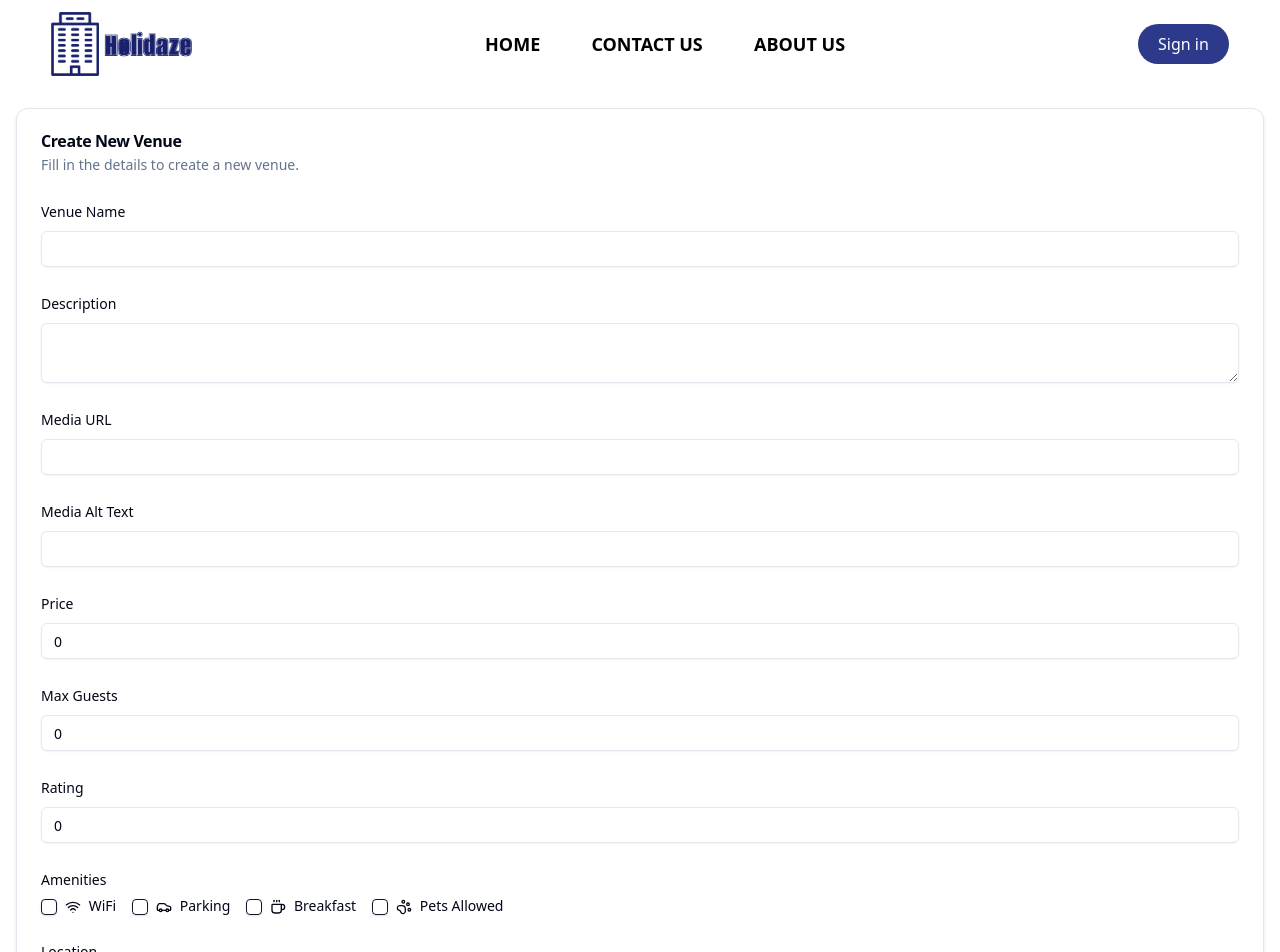
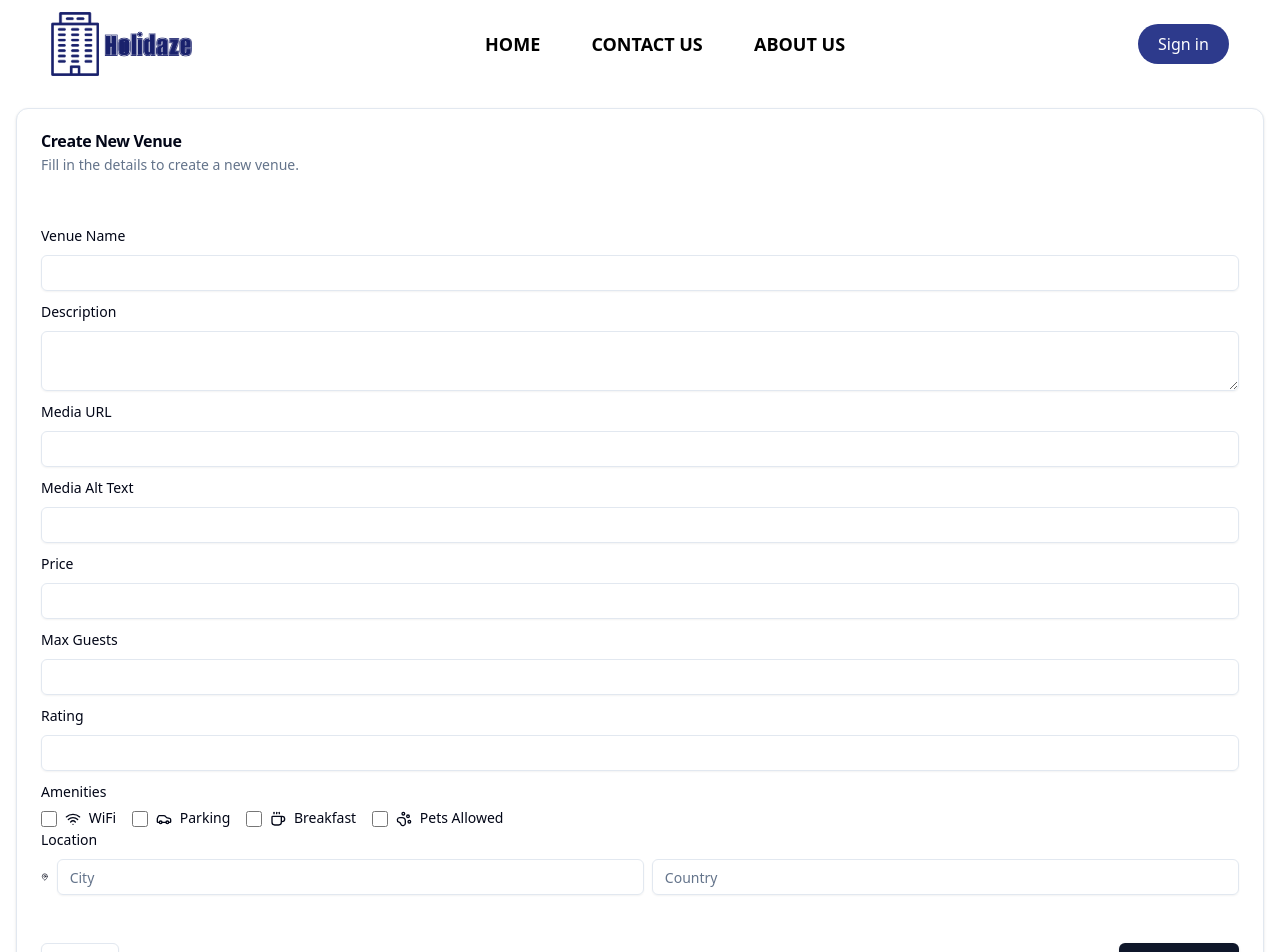
Before and after one commit to MusaabAbdalla/project-exam-2, a React (Vite) app: page /createvenue in a window 1280 px wide. Shown: the top 952 px of the page. Built offline with nearby package versions, Linux system fonts and the light colour scheme.

Commit message:
trying fixing a bug with sign-in button

```diff
--- /dev/null
+++ b/src/api/auth/createVenue.jsx
@@ -0,0 +1,61 @@
+const API_BASE = "https://v2.api.noroff.dev/";
+const CREATE_VENUE = "holidaze/venues";
+import { load } from "@/storage/load";
+import { API_KEY } from "@/var/variables";
+
+export async function createVenue(formData) {
+  try {
+    const option = {
+      method: "POST",
+      headers: {
+        "Content-Type": "application/json",
+        Authorization: `Bearer ${load("token")}`,
+        "x-Noroff-API-Key": API_KEY,
+      },
+      body: JSON.stringify({
+        name: formData.name,
+        description: formData.description,
+        media: [
+          {
+            url: formData.mediaUrl,
+            alt: formData.mediaAlt,
+          },
+        ],
+        price: formData.price,
+        maxGuests: formData.maxGuests,
+        rating: formData.rating,
+        meta: {
+          wifi: formData.wifi,
+          parking: formData.parking,
+          breakfast: formData.breakfast,
+          pets: formData.pets,
+        },
+        location: {
+          city: formData.city,
+          country: formData.country,
+        },
+      }),
+    };
+    //this is the best way to fetch the status of the request
+    const response = await fetch(API_BASE + CREATE_VENUE, option);
+    console.log(response);
+    const json = await response.json();
+    console.log(json.data);
+
+    let result, message;
+    if (response.status === 201) {
+      result = true;
+      message = "Venue is created successfully";
+      let data = json.data;
+
+      return { result, data, message };
+    } else {
+      result = false;
+      message = json.errors[0].message;
+      let data = "";
+      return { result, data, message };
+    }
+  } catch (error) {
+    console.log(error);
+  }
+}
--- a/src/context/AuthContext.jsx
+++ b/src/context/AuthContext.jsx
@@ -1,4 +1,4 @@
-import React, { Children } from "react";
+import React from "react";
 import { createContext, useState, useContext } from "react";
 
 const AuthContext = createContext();
--- a/src/routes/createNewVenue.jsx
+++ b/src/routes/createNewVenue.jsx
@@ -22,81 +22,99 @@ import {
   AlertCircle,
   CheckCircle2,
 } from "lucide-react";
+import { useForm } from "react-hook-form";
+import * as yup from "yup";
+import { yupResolver } from "@hookform/resolvers/yup";
+import { createVenue } from "@/api/auth/createVenue";
+import { ExclamationTriangleIcon } from "@radix-ui/react-icons";
+import { RocketIcon } from "@radix-ui/react-icons";
+import { useNavigate } from "react-router-dom";
+//form validation schema setup
+const schema = yup
+  .object({
+    name: yup.string().required("Venue name is required"),
+    description: yup.string().required("Description is required"),
+    mediaUrl: yup.string().required("A valid image url is required"),
+    mediaAlt: yup.string().required("Media Alt is required"),
+    price: yup
+      .number()
+      .typeError("A valid number is required")
+      .positive("Price must be positive")
+      .integer("Price must be integer")
+      .required("This field is required"),
+    maxGuests: yup
+      .number()
+      .typeError("A valid number is required")
+      .positive("Guests max number  must be positive")
+      .integer("Guests max number  must be integer")
+      .required("This field is required"),
+    rating: yup
+      .number()
+      .typeError("A valid number is required")
+      .min(0, "Rating cannot be less than 0")
+      .max(5, "Rating cannot be greater than 5")
+      .required("This field is required"),
+    wifi: yup.boolean(),
+    parking: yup.boolean(),
+    breakfast: yup.boolean(),
+    pets: yup.boolean(),
+    city: yup.string(),
+    country: yup.string(),
+  })
+  .required();
 
 export default function CreateNewVenue() {
-  const [venueData, setVenueData] = useState({
-    name: "",
-    description: "",
-    media: [{ url: "", alt: "" }],
-    price: 0,
-    maxGuests: 0,
-    rating: 0,
-    meta: {
-      wifi: false,
-      parking: false,
-      breakfast: false,
-      pets: false,
-    },
-    location: {
-      city: "",
-      country: "",
-    },
-  });
+  const [success, setSuccess] = useState("");
+  const [error, setError] = useState("");
+  const navigate = useNavigate();
+  //initialize  react-hook-form
+  const {
+    register,
+    handleSubmit,
+    formState: { errors },
+  } = useForm({ resolver: yupResolver(schema) });
 
-  const [alert, setAlert] = useState({ type: null, message: "" });
+  //form submission handler
+  async function onSubmit(formData) {
+    console.log(formData);
+    const { result, data, message } = await createVenue(formData);
 
-  const handleInputChange = (e) => {
-    const { name, value } = e.target;
-    setVenueData((prevData) => ({
-      ...prevData,
-      [name]: value,
-    }));
-  };
-
-  const handleMetaChange = (name) => {
-    setVenueData((prevData) => ({
-      ...prevData,
-      meta: {
-        ...prevData.meta,
-        [name]: !prevData.meta[name],
-      },
-    }));
-  };
-
-  const handleLocationChange = (e) => {
-    const { name, value } = e.target;
-    setVenueData((prevData) => ({
-      ...prevData,
-      location: {
-        ...prevData.location,
-        [name]: value,
-      },
-    }));
-  };
-
-  const handleSubmit = async (e) => {
-    e.preventDefault();
-    try {
-      // Here you would typically send the venueData to your API
-      // For demonstration, we'll simulate an API call with a timeout
-      await new Promise((resolve) => setTimeout(resolve, 1000));
-      setAlert({ type: "success", message: "Venue created successfully!" });
-    } catch (error) {
-      setAlert({
-        type: "error",
-        message: "Error creating venue. Please try again.",
-      });
+    if (result) {
+      console.log(result, data, message);
+      setSuccess(
+        <div>
+          <Alert>
+            <RocketIcon className="h-4 w-4" />
+            <AlertTitle className="text-green-600">Venue Created</AlertTitle>
+            <AlertDescription></AlertDescription>
+          </Alert>
+        </div>,
+      );
+      setTimeout(() => {
+        setSuccess("");
+        navigate("/");
+      }, 3000);
+    } else {
+      console.log(result, data, message);
+      setError(
+        <div>
+          <Alert variant="destructive" className="mx-auto mt-4 w-[350px]">
+            <ExclamationTriangleIcon className="h-4 w-4" />
+            <AlertTitle>Error</AlertTitle>
+            <AlertDescription>{message}</AlertDescription>
+          </Alert>
+        </div>,
+      );
+      setTimeout(() => {
+        setError("");
+      }, 2000);
     }
-  };
-
-  const handleCancel = () => {
-    // Here you would typically handle the cancellation, e.g., navigate back
-    console.log("Venue creation cancelled");
-  };
+  }
 
   return (
     <div className="container mx-auto px-4 py-8">
       <Card>
+        <form className="space-y-6" onSubmit={handleSubmit(onSubmit)}>
           <CardHeader>
             <CardTitle>Create New Venue</CardTitle>
             <CardDescription>
@@ -104,32 +122,15 @@ export default function CreateNewVenue() {
             </CardDescription>
           </CardHeader>
           <CardContent>
-          {alert.type && (
-            <Alert
-              variant={alert.type === "error" ? "destructive" : "default"}
-              className="mb-6"
-            >
-              {alert.type === "error" ? (
-                <AlertCircle className="h-4 w-4" />
-              ) : (
-                <CheckCircle2 className="h-4 w-4" />
-              )}
-              <AlertTitle>
-                {alert.type === "error" ? "Error" : "Success"}
-              </AlertTitle>
-              <AlertDescription>{alert.message}</AlertDescription>
-            </Alert>
-          )}
-          <form onSubmit={handleSubmit} className="space-y-6">
+            <div>
+              {success}
+              {error}
+            </div>
+
             <div className="space-y-2">
               <Label htmlFor="name">Venue Name</Label>
-              <Input
-                id="name"
-                name="name"
-                value={venueData.name}
-                onChange={handleInputChange}
-                required
-              />
+              <Input id="name" name="name" {...register("name")} />
+              <p className="text-red-600">{errors.name?.message}</p>
             </div>
 
             <div className="space-y-2">
@@ -137,52 +138,27 @@ export default function CreateNewVenue() {
               <Textarea
                 id="description"
                 name="description"
-                value={venueData.description}
-                onChange={handleInputChange}
-                required
+                {...register("description")}
               />
+              <p className="text-red-600">{errors.description?.message}</p>
             </div>
 
             <div className="space-y-2">
-              <Label htmlFor="media-url">Media URL</Label>
-              <Input
-                id="media-url"
-                name="media-url"
-                value={venueData.media[0].url}
-                onChange={(e) =>
-                  setVenueData((prevData) => ({
-                    ...prevData,
-                    media: [{ ...prevData.media[0], url: e.target.value }],
-                  }))
-                }
-              />
+              <Label htmlFor="mediaUrl">Media URL</Label>
+              <Input id="mediaUrl" name="mediaUrl" {...register("mediaUrl")} />
+              <p className="text-red-600">{errors.mediaUrl?.message}</p>
             </div>
 
             <div className="space-y-2">
-              <Label htmlFor="media-alt">Media Alt Text</Label>
-              <Input
-                id="media-alt"
-                name="media-alt"
-                value={venueData.media[0].alt}
-                onChange={(e) =>
-                  setVenueData((prevData) => ({
-                    ...prevData,
-                    media: [{ ...prevData.media[0], alt: e.target.value }],
-                  }))
-                }
-              />
+              <Label htmlFor="mediaAlt">Media Alt Text</Label>
+              <Input id="mediaAlt" name="mediaAlt" {...register("mediaAlt")} />
+              <p className="text-red-600">{errors.mediaAlt?.message}</p>
             </div>
 
             <div className="space-y-2">
               <Label htmlFor="price">Price</Label>
-              <Input
-                id="price"
-                name="price"
-                type="number"
-                value={venueData.price}
-                onChange={handleInputChange}
-                required
-              />
+              <Input id="price" name="price" {...register("price")} />
+              <p className="text-red-600">{errors.price?.message}</p>
             </div>
 
             <div className="space-y-2">
@@ -190,65 +166,59 @@ export default function CreateNewVenue() {
               <Input
                 id="maxGuests"
                 name="maxGuests"
-                type="number"
-                value={venueData.maxGuests}
-                onChange={handleInputChange}
-                required
+                {...register("maxGuests")}
               />
+              <p className="text-red-600">{errors.maxGuests?.message}</p>
             </div>
 
             <div className="space-y-2">
               <Label htmlFor="rating">Rating</Label>
-              <Input
-                id="rating"
-                name="rating"
-                type="number"
-                min="0"
-                max="5"
-                step="0.1"
-                value={venueData.rating}
-                onChange={handleInputChange}
-              />
+              <Input id="rating" name="rating" {...register("rating")} />
+              <p className="text-red-600">{errors.rating?.message}</p>
             </div>
 
             <div className="space-y-2">
               <Label>Amenities</Label>
               <div className="flex space-x-4">
                 <div className="flex items-center space-x-2">
-                  <Checkbox
+                  <input
+                    type="checkbox"
                     id="wifi"
-                    checked={venueData.meta.wifi}
-                    onCheckedChange={() => handleMetaChange("wifi")}
+                    className="h-4 w-4 rounded border-gray-300 text-blue-600 focus:ring-blue-500"
+                    {...register("wifi")}
                   />
                   <Label htmlFor="wifi">
                     <Wifi className="mr-1 inline h-4 w-4" /> WiFi
                   </Label>
                 </div>
                 <div className="flex items-center space-x-2">
-                  <Checkbox
+                  <input
+                    type="checkbox"
                     id="parking"
-                    checked={venueData.meta.parking}
-                    onCheckedChange={() => handleMetaChange("parking")}
+                    className="h-4 w-4 rounded border-gray-300 text-blue-600 focus:ring-blue-500"
+                    {...register("parking")}
                   />
                   <Label htmlFor="parking">
                     <Car className="mr-1 inline h-4 w-4" /> Parking
                   </Label>
                 </div>
                 <div className="flex items-center space-x-2">
-                  <Checkbox
+                  <input
+                    type="checkbox"
                     id="breakfast"
-                    checked={venueData.meta.breakfast}
-                    onCheckedChange={() => handleMetaChange("breakfast")}
+                    className="h-4 w-4 rounded border-gray-300 text-blue-600 focus:ring-blue-500"
+                    {...register("breakfast")}
                   />
                   <Label htmlFor="breakfast">
                     <Coffee className="mr-1 inline h-4 w-4" /> Breakfast
                   </Label>
                 </div>
                 <div className="flex items-center space-x-2">
-                  <Checkbox
+                  <input
+                    type="checkbox"
                     id="pets"
-                    checked={venueData.meta.pets}
-                    onCheckedChange={() => handleMetaChange("pets")}
+                    className="h-4 w-4 rounded border-gray-300 text-blue-600 focus:ring-blue-500"
+                    {...register("pets")}
                   />
                   <Label htmlFor="pets">
                     <PawPrint className="mr-1 inline h-4 w-4" /> Pets Allowed
@@ -264,25 +234,25 @@ export default function CreateNewVenue() {
                 <Input
                   placeholder="City"
                   name="city"
-                  value={venueData.location.city}
-                  onChange={handleLocationChange}
+                  id="city"
+                  {...register("city")}
                 />
                 <Input
                   placeholder="Country"
                   name="country"
-                  value={venueData.location.country}
-                  onChange={handleLocationChange}
+                  id="country"
+                  {...register("country")}
                 />
               </div>
             </div>
-          </form>
           </CardContent>
           <CardFooter className="flex justify-between">
-          <Button variant="outline" onClick={handleCancel}>
+            <Button onClick={() => navigate("/profile")} variant="outline">
               Cancel
             </Button>
-          <Button onClick={handleSubmit}>Create Venue</Button>
+            <Button type="submit">Create Venue</Button>
           </CardFooter>
+        </form>
       </Card>
     </div>
   );
--- a/src/routes/profile.jsx
+++ b/src/routes/profile.jsx
@@ -1,4 +1,3 @@
-import ven from "@/assets/venue.jpg";
 import { useState } from "react";
 import { Tabs, TabsContent, TabsList, TabsTrigger } from "@/components/ui/tabs";
 import {
@@ -214,8 +213,8 @@ export default function ProfilePage() {
                   <div className="flex flex-col sm:flex-row">
                     <div className="sm:w-1/3">
                       <img
-                        src={ven}
-                        alt={venue.name}
+                        src={venue.media[0].url}
+                        alt={venue.media[0].alt}
                         className="h-full w-full object-cover"
                       />
                     </div>
@@ -235,7 +234,7 @@ export default function ProfilePage() {
                           </CardTitle>
                           <CardDescription className="flex items-center gap-2">
                             <MapPin className="h-4 w-4" />
-                            <span>{venue.location}</span>
+                            <span>{venue.location.city}</span>
                           </CardDescription>
                         </div>
                         <p className="text-muted-foreground mb-4">
```
Lines whose indentation alone changed are shown as unchanged.
